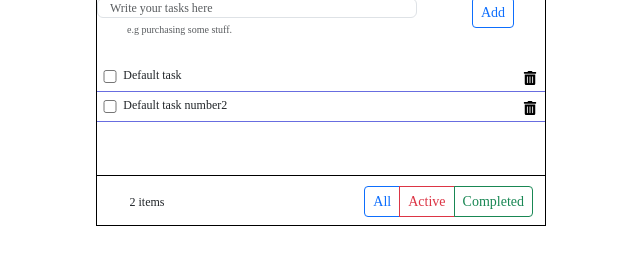
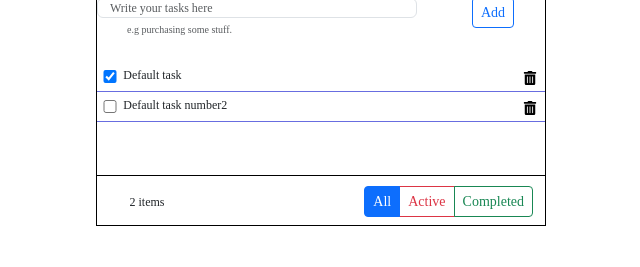
Before and after one commit to Rashin-Harisi/TodoList, a React (Create React App) app: page / in a window 1280 px wide. Shown: the part 324-591 px from the top of the page, without its empty margins (319-959 px from the left). Built offline with nearby package versions, Linux system fonts and the light colour scheme.

Commit message:
Add some functions
Filtering functions (all, active and completed buttons)

```diff
--- a/src/App.js
+++ b/src/App.js
@@ -6,7 +6,11 @@ import ToDo from './comonents/todoApp/todo';
 import { v4 as uuidv4 } from 'uuid';
 
 function App() {
-  const [tasks, setTasks] = useState([])
+  const [tasks, setTasks] = useState([]);
+  const [filterParent,setFilterParent] = useState('all');
+  const [filteredTasks,setFilteredTasks] = useState ([]);
+  const [fresh, setFresh] = useState(0);
+
 
   useEffect(() => {
     setTasks([
@@ -22,6 +26,20 @@ function App() {
       }
     ])
   }, [])
+  useEffect(() => {
+    if(filterParent === 'all'){
+      setFilteredTasks(tasks)
+    }
+    if(filterParent === 'active'){
+       const newActiveTasks= tasks.filter(task => !task.status)
+       setFilteredTasks(newActiveTasks)
+    }
+    if(filterParent === 'completed'){
+      const newCompletedTasks= tasks.filter(task => task.status)
+      setFilteredTasks(newCompletedTasks)
+   }
+  }, [filterParent,tasks,fresh])
+
 
   const addTask = (taskTitle) => {
     setTasks([
@@ -42,10 +60,18 @@ function App() {
     const newTasksList= tasks.filter ((task)=> task.id !== taskId)
     setTasks(newTasksList)
   }
+
+  const handelChangeStatus=(taskId)=>{
+    let newTaskList = tasks;
+    const taskIndex= tasks.findIndex((task)=> task.id===taskId);
+    newTaskList[taskIndex].status = !newTaskList[taskIndex].status;
+    setTasks(newTaskList)
+    setFresh(fresh+1)
+  }
   return (
     <div className="App">
-      <Layout tasks={tasks}>
-        <ToDo tasks={tasks} addTask={addTask} deleteTask={deleteTask} />
+      <Layout tasks={tasks} setFilterParent={setFilterParent} filteredTasks={filteredTasks}>
+        <ToDo tasks={filteredTasks} addTask={addTask} deleteTask={deleteTask}  handelChangeStatus={handelChangeStatus} />
       </Layout>
       <div className='designerName'>Designed by @Rashin </div>
 
--- a/src/comonents/footer/footer.js
+++ b/src/comonents/footer/footer.js
@@ -1,21 +1,27 @@
-import React from 'react';
+import React, { useState } from 'react';
 import './footer.css';
 import { Button, ButtonGroup, Row, Col } from 'react-bootstrap';
 import 'bootstrap/dist/css/bootstrap.min.css';
 
 
-const Footer = ({tasks}) => {
+const Footer = ({tasks,setFilterParent,filteredTasks}) => {
+    const [filter,setFilter]=useState('all');
+    const handleFilter= (filterName)=>{
+        setFilter(filterName)
+        setFilterParent(filterName);
+    }
+
     return (
         <div className='footer'>
             <Row className='footerFilter'style={{ width:'100%', marginTop:'10px', marginLeft:'0'}}>
                 <Col className='footerFilter__countItems' >
-                    <div>{tasks.length} items</div>
+                    <div>{filteredTasks.length} items</div>
                 </Col>
                 <Col className='footerFilter__buttonFilter' >
                     <ButtonGroup aria-label="Basic example">
-                        <Button variant="outline-primary" size="sm">All</Button>
-                        <Button variant="outline-danger" size="sm">Active</Button>
-                        <Button variant="outline-success" size="sm">Completed</Button>
+                        <Button onClick={()=>handleFilter('all')} variant="outline-primary" size="sm" className={filter==='all'? 'active': ''}>All</Button>
+                        <Button onClick={()=>handleFilter('active')} variant="outline-danger" size="sm" className={filter==='active'? 'active': ''}>Active</Button>
+                        <Button onClick={()=>handleFilter('completed')} variant="outline-success" size="sm" className={filter==='completed'? 'active': ''}>Completed</Button>
                     </ButtonGroup>
                 </Col>
             </Row>
--- a/src/comonents/layout/layout.js
+++ b/src/comonents/layout/layout.js
@@ -5,12 +5,12 @@ import './layout.css';
 
 
 
-const Layout = ({children,tasks})=>{
+const Layout = ({children,tasks,setFilterParent,filteredTasks})=>{
     return (
         <div className='wholeApp'>
           <Header/>
           {children}
-          <Footer tasks={tasks}/>
+          <Footer tasks={tasks} setFilterParent={setFilterParent} filteredTasks={filteredTasks}/>
         </div>
     )
 };
--- a/src/comonents/taskItem/taskItem.js
+++ b/src/comonents/taskItem/taskItem.js
@@ -3,10 +3,10 @@ import { Button } from 'react-bootstrap';
 import { FaTrashAlt } from "react-icons/fa";
 import './taskItem.css';
 
-const TaskItem =({task,deleteTask})=>{
+const TaskItem =({task,deleteTask,handelChangeStatus})=>{
     return(
             <li className='tasksItem'>
-                    <input type='checkbox' />
+                    <input type='checkbox' onChange={()=>handelChangeStatus(task.id)} checked={task.status}/>
                     <p>{task.title}</p>
                     <Button onClick={()=>{deleteTask(task.id)}} className='deleteButton' variant="light" size='sm'><FaTrashAlt/></Button>
             </li>
--- a/src/comonents/todoApp/todo.js
+++ b/src/comonents/todoApp/todo.js
@@ -6,7 +6,7 @@ import TaskItem from '../taskItem/taskItem';
 
 
 
-const ToDo = ({tasks, addTask,deleteTask}) => {
+const ToDo = ({tasks, addTask,deleteTask,handelChangeStatus}) => {
     const [value,setValue]=useState("")
 
     const handleChange= (event)=>{
@@ -42,7 +42,7 @@ const ToDo = ({tasks, addTask,deleteTask}) => {
             </div>
             <div>
                 <ul className='tasksList'>
-                    {tasks.map(task => <TaskItem key={task.id} task={task} deleteTask={deleteTask}/>)}
+                    {tasks.map(task => <TaskItem key={task.id} task={task} deleteTask={deleteTask} handelChangeStatus={handelChangeStatus}/>)}
                 </ul>
             </div>
 
```
